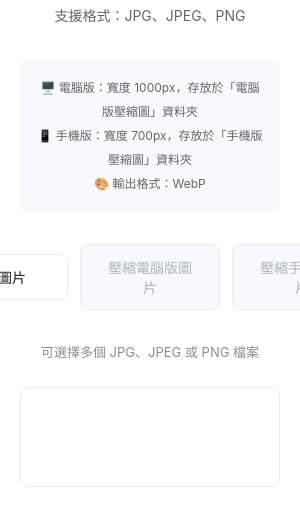
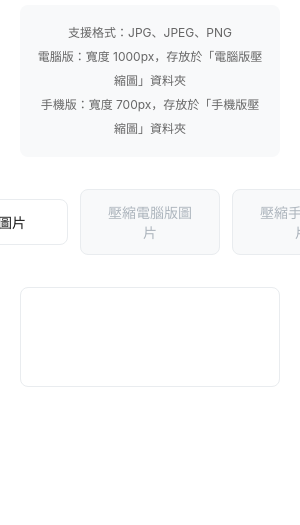
Before and after one commit to judy00/tiny-image-compressor, an Electron app: page index.html in a window 300 px wide. Shown: the part 81-606 px from the top of the page. Drawn offline with Linux system fonts and the light colour scheme.

```diff
--- a/index.html
+++ b/index.html
@@ -31,13 +31,6 @@
             color: #1a1a1a;
             margin-bottom: 8px;
             text-align: center;
-        }
-
-        .subtitle {
-            color: #666;
-            text-align: center;
-            margin-bottom: 32px;
-            font-size: 14px;
         }
 
         .features {
@@ -108,13 +101,6 @@
             cursor: not-allowed;
         }
 
-        .button-hint {
-            font-size: 13px;
-            color: #868e96;
-            text-align: center;
-            margin: 8px 0 24px;
-        }
-
         #fileList {
             margin: 0 auto;
             max-width: 800px;
@@ -180,18 +166,16 @@
 <body>
     <div class="container">
         <h1>圖片批次處理工具</h1>
-        <div class="subtitle">支援格式：JPG、JPEG、PNG</div>
         <div class="features">
-            🖥️ 電腦版：寬度 1000px，存放於「電腦版壓縮圖」資料夾<br>
-            📱 手機版：寬度 700px，存放於「手機版壓縮圖」資料夾<br>
-            🎨 輸出格式：WebP
+            支援格式：JPG、JPEG、PNG<br>
+            電腦版：寬度 1000px，存放於「電腦版壓縮圖」資料夾<br>
+            手機版：寬度 700px，存放於「手機版壓縮圖」資料夾<br>
         </div>
         <div class="button-group">
             <button id="selectFiles" class="button select">選擇圖片</button>
             <button id="processDesktop" class="button desktop" disabled>壓縮電腦版圖片</button>
             <button id="processMobile" class="button mobile" disabled>壓縮手機版圖片</button>
         </div>
-        <div class="button-hint">可選擇多個 JPG、JPEG 或 PNG 檔案</div>
         <div id="fileList"></div>
         <div id="progress"></div>
     </div>
```
Also changed, not shown: package.json (+16 -1 lines), 1 other file.
